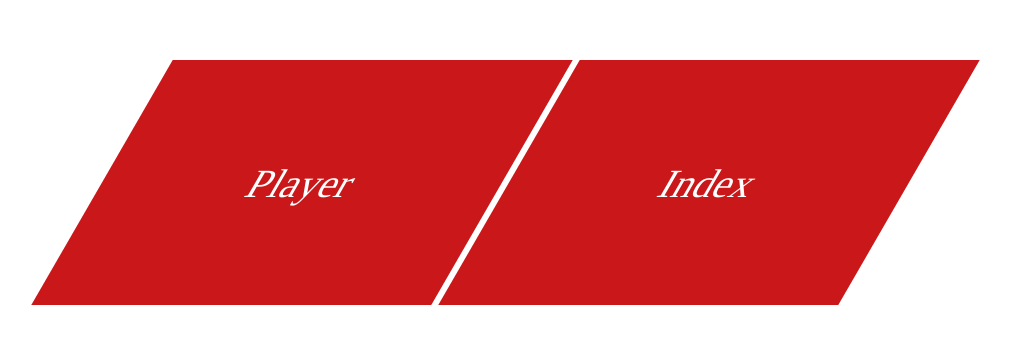
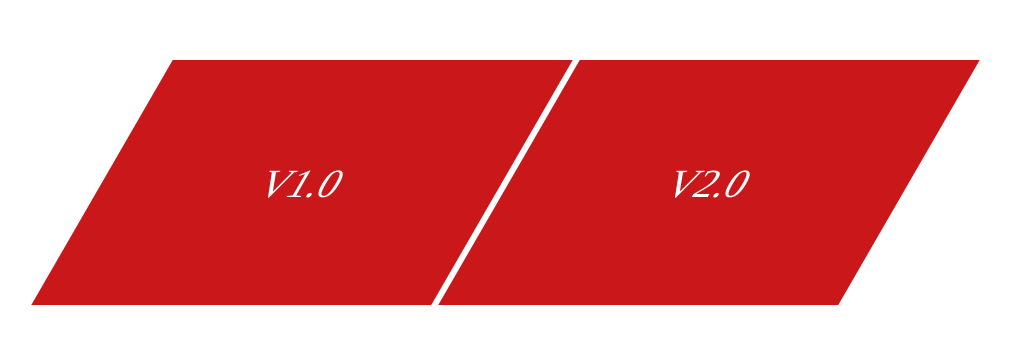
Before and after one commit to GreatTry/ghrey, a website: page menu.html in a window 1280 px wide. Shown: the part 256-600 px from the top of the page, without its empty margins (153-1163 px from the left). Drawn offline with Linux system fonts and the light colour scheme.

Commit message:
Update menu.html

```diff
--- a/menu.html
+++ b/menu.html
@@ -63,8 +63,8 @@
 <body>
 <div>
 <ul>
-		<li id="player" class="transition" onclick="goJs()">Player</li>
-		<li id="index" class="transition" onclick="goJs2()">Index</li>
+		<li id="player" class="transition" onclick="goJs()">V1.0</li>
+		<li id="index" class="transition" onclick="goJs2()">V2.0</li>
 	</ul>
 	</div>
 
```
